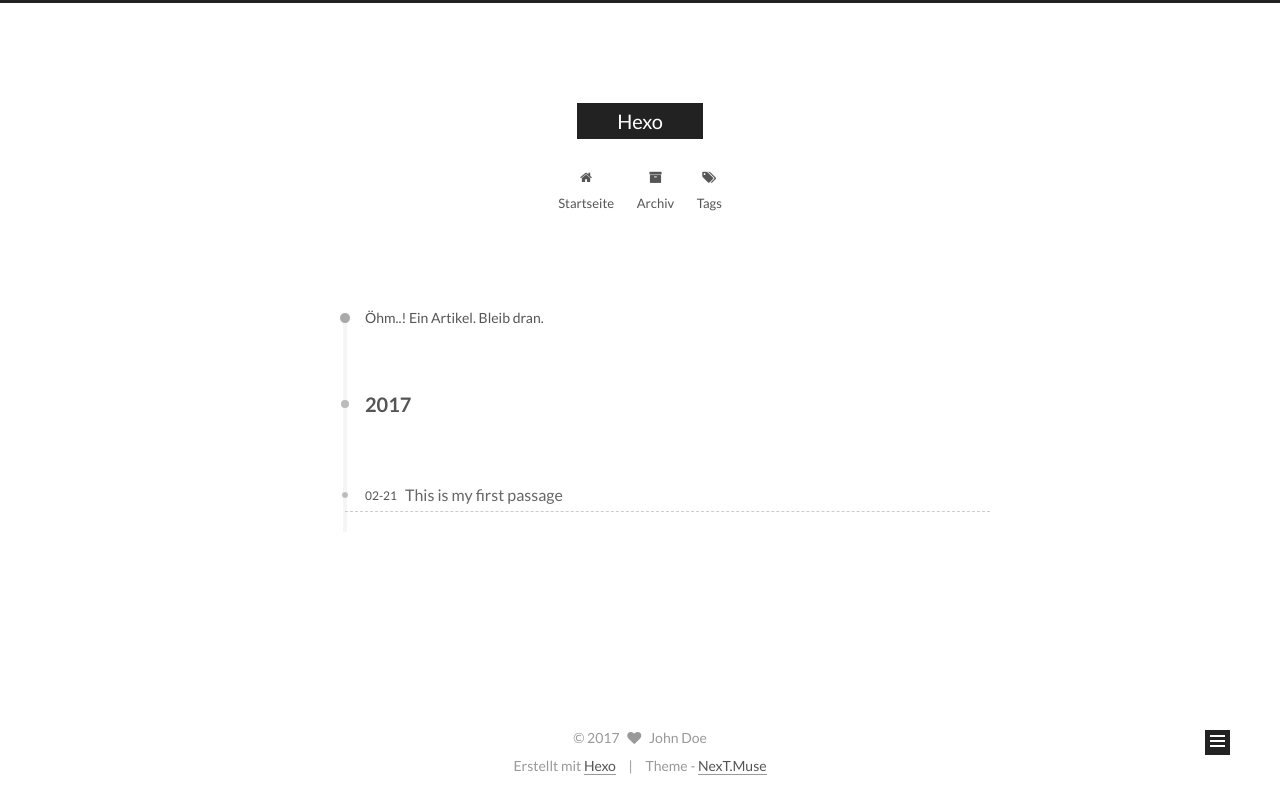
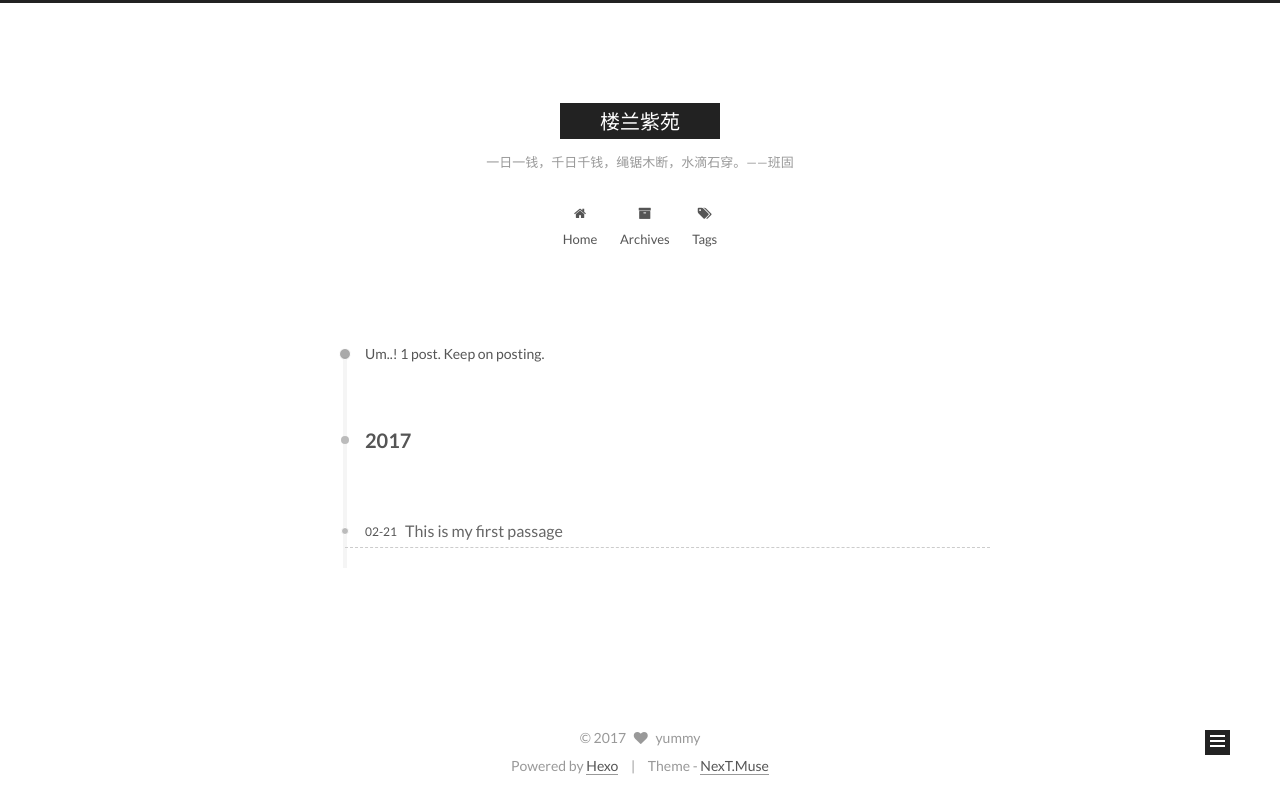
Before and after one commit to yummy98/yummy98.github.io, a plain HTML site: page archives/2017/02/index.html in a window 1280 px wide. Drawn offline with Linux system fonts and the light colour scheme.

Commit message:
Site updated: 2017-02-22 13:57:07

```diff
--- a/archives/2017/02/index.html
+++ b/archives/2017/02/index.html
@@ -68,7 +68,7 @@
 <link href="/css/main.css?v=5.0.1" rel="stylesheet" type="text/css" />
 
 
-  <meta name="keywords" content="Hexo, NexT" />
+  <meta name="keywords" content="yummy, 楼兰紫苑" />
 
 
 
@@ -84,12 +84,15 @@
 
 
 
+<meta name="description" content="一日一钱，千日千钱，绳锯木断，水滴石穿。——班固">
 <meta property="og:type" content="website">
-<meta property="og:title" content="Hexo">
+<meta property="og:title" content="楼兰紫苑">
 <meta property="og:url" content="http://yoursite.com/archives/2017/02/index.html">
-<meta property="og:site_name" content="Hexo">
+<meta property="og:site_name" content="楼兰紫苑">
+<meta property="og:description" content="一日一钱，千日千钱，绳锯木断，水滴石穿。——班固">
 <meta name="twitter:card" content="summary">
-<meta name="twitter:title" content="Hexo">
+<meta name="twitter:title" content="楼兰紫苑">
+<meta name="twitter:description" content="一日一钱，千日千钱，绳锯木断，水滴石穿。——班固">
 
 
 
@@ -107,10 +110,10 @@
   };
 </script>
 
-  <title> Archiv | Hexo </title>
+  <title> Archive | 楼兰紫苑 </title>
 </head>
 
-<body itemscope itemtype="http://schema.org/WebPage" lang="">
+<body itemscope itemtype="http://schema.org/WebPage" lang="zh-CN">
 
 
 
@@ -138,11 +141,11 @@
   <div class="custom-logo-site-title">
     <a href="/"  class="brand" rel="start">
       <span class="logo-line-before"><i></i></span>
-      <span class="site-title">Hexo</span>
+      <span class="site-title">楼兰紫苑</span>
       <span class="logo-line-after"><i></i></span>
     </a>
   </div>
-  <p class="site-subtitle"></p>
+  <p class="site-subtitle">一日一钱，千日千钱，绳锯木断，水滴石穿。——班固</p>
 </div>
 
 <div class="site-nav-toggle">
@@ -165,7 +168,7 @@
 
               <i class="menu-item-icon fa fa-fw fa-home"></i> <br />
 
-            Startseite
+            Home
           </a>
         </li>
 
@@ -175,7 +178,7 @@
 
               <i class="menu-item-icon fa fa-fw fa-archive"></i> <br />
 
-            Archiv
+            Archives
           </a>
         </li>
 
@@ -215,7 +218,7 @@
 
 
 
-      Öhm..! Ein Artikel. Bleib dran.
+      Um..! 1 post. Keep on posting.
     </span>
 
 
@@ -297,15 +300,15 @@
         <div class="site-author motion-element" itemprop="author" itemscope itemtype="http://schema.org/Person">
           <img class="site-author-image" itemprop="image"
                src="/images/avatar.gif"
-               alt="John Doe" />
-          <p class="site-author-name" itemprop="name">John Doe</p>
-          <p class="site-description motion-element" itemprop="description"></p>
+               alt="yummy" />
+          <p class="site-author-name" itemprop="name">yummy</p>
+          <p class="site-description motion-element" itemprop="description">一日一钱，千日千钱，绳锯木断，水滴石穿。——班固</p>
         </div>
         <nav class="site-state motion-element">
           <div class="site-state-item site-state-posts">
             <a href="/archives">
               <span class="site-state-item-count">1</span>
-              <span class="site-state-item-name">Artikel</span>
+              <span class="site-state-item-name">posts</span>
             </a>
           </div>
 
@@ -348,11 +351,11 @@
   <span class="with-love">
     <i class="fa fa-heart"></i>
   </span>
-  <span class="author" itemprop="copyrightHolder">John Doe</span>
+  <span class="author" itemprop="copyrightHolder">yummy</span>
 </div>
 
 <div class="powered-by">
-  Erstellt mit  <a class="theme-link" href="http://hexo.io">Hexo</a>
+  Powered by <a class="theme-link" href="http://hexo.io">Hexo</a>
 </div>
 
 <div class="theme-info">
```
Also changed, not shown: 2017/02/21/my first passage/index.html (+18 -18 lines), archives/2017/index.html (+20 -17 lines), archives/index.html (+20 -17 lines), index.html (+20 -17 lines).
